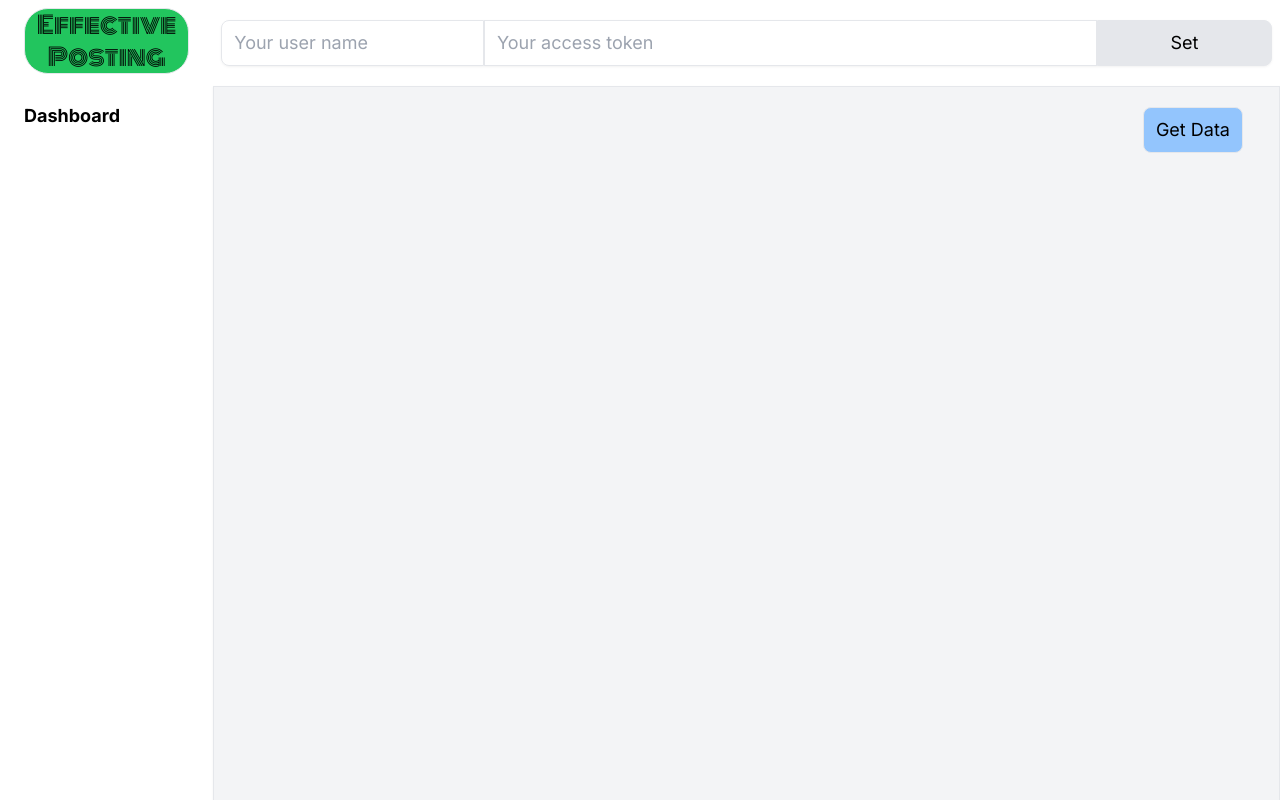
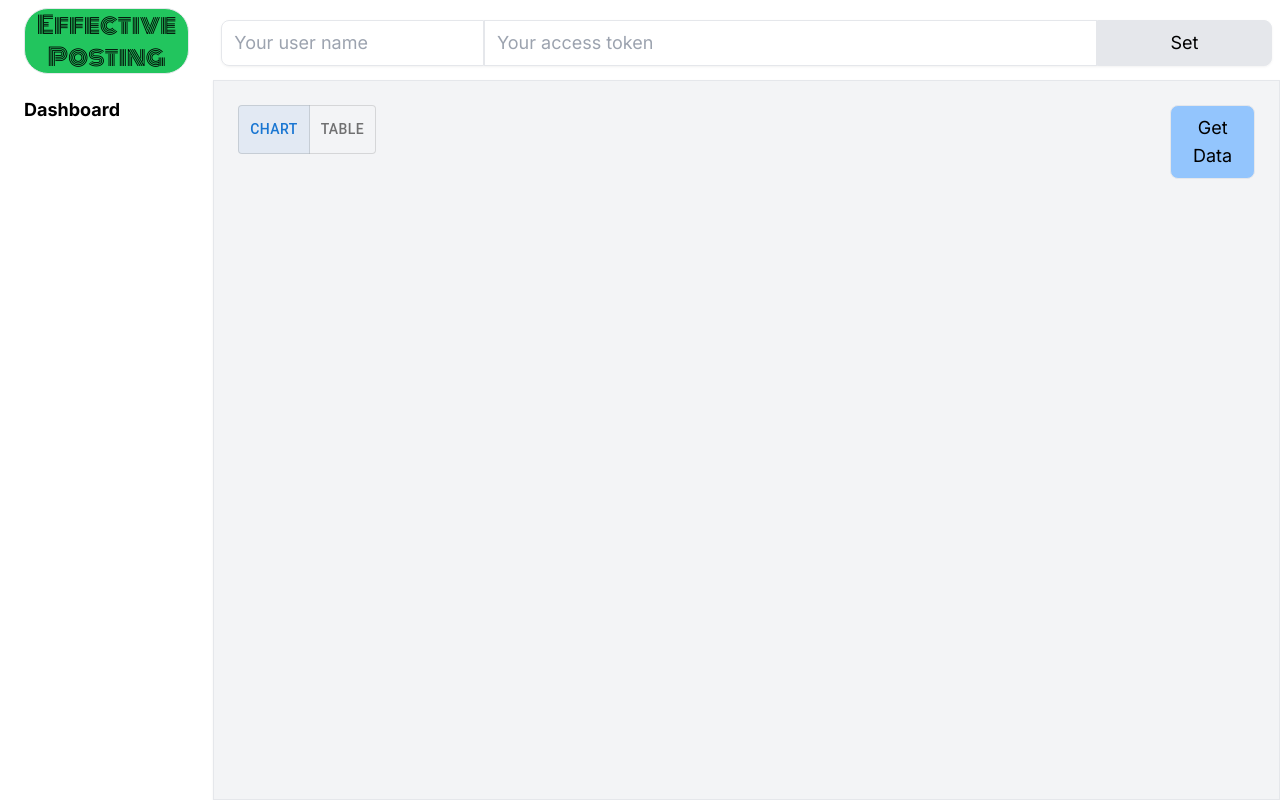
Before and after one commit to HIppei/qiita-effective-posting, a Next.js app: page / in a window 1280 px wide. Built offline with nearby package versions, Linux system fonts and the light colour scheme.

Commit message:
Display depends on toggle state
Overflow for y appears when display size changes

```diff
--- a/package.json
+++ b/package.json
@@ -9,6 +9,9 @@
     "lint": "next lint"
   },
   "dependencies": {
+    "@emotion/react": "^11.11.4",
+    "@emotion/styled": "^11.11.5",
+    "@mui/material": "^5.15.15",
     "next": "14.1.0",
     "react": "^18",
     "react-dom": "^18",
--- a/src/app/layout.tsx
+++ b/src/app/layout.tsx
@@ -1,10 +1,10 @@
 import Logo from '@/components/Logo';
 import Header from '@/components/header';
 import NavMenu from '@/components/nav-menu';
+import TokenProvider from '@/providers/token-provider';
 import type { Metadata } from 'next';
 import { Inter } from 'next/font/google';
 import './globals.css';
-import TokenProvider from '@/providers/token-provider';
 
 const inter = Inter({ subsets: ['latin'] });
 
@@ -21,8 +21,8 @@ export default function RootLayout({
     <html lang="en">
       <body className={inter.className}>
         <TokenProvider>
-          <div className="h-screen min-w-[1080px] overflow-hidden">
-            <div className="flex">
+          <div className="h-screen min-w-[1080px] overflow-y-hidden">
+            <div className="flex h-[10%]">
               <div className="w-2/12 px-6 py-2">
                 <Logo />
               </div>
@@ -30,11 +30,11 @@ export default function RootLayout({
                 <Header />
               </div>
             </div>
-            <div className="flex h-full">
+            <div className="flex h-[90%]">
               <div className="w-2/12">
                 <NavMenu />
               </div>
-              <div className="w-10/12 overflow-y-auto border bg-gray-100 drop-shadow-sm">{children}</div>
+              <div className="w-10/12 border bg-gray-100 drop-shadow-sm">{children}</div>
             </div>
           </div>
         </TokenProvider>
--- a/src/app/page.tsx
+++ b/src/app/page.tsx
@@ -1,8 +1,9 @@
 'use client';
 
 import AppBarChart from '@/components/chart/app-bar-chart';
+import ToggleButtons from '@/components/toggle-buttons';
 import { UserInfoContext } from '@/providers/token-provider';
-import { memo, useContext, useState } from 'react';
+import { useContext, useMemo, useState } from 'react';
 
 // Override console.error
 // This is a hack to suppress the warning about missing defaultProps in recharts library as of version 2.12
@@ -38,9 +39,26 @@ export type QiitaArticle = {
   stocks_count: number;
 };
 
-function HomeComponent() {
+export default function Home() {
   const { userInfo } = useContext(UserInfoContext);
-  const [data, setData] = useState<Article[] | undefined>(undefined);
+  const [data, setData] = useState<Article[] | undefined>();
+  const [display, setDisplay] = useState<'chart' | 'table'>('chart');
+
+  const memoData = useMemo(() => {
+    return data;
+  }, [JSON.stringify(data)]);
+
+  const likesDataKeys = useMemo<{ name: string; key: keyof Article; color?: string | undefined }[]>(
+    () => [
+      { name: 'Likes', key: 'likes', color: '#8884d8' },
+      { name: 'Stocks', key: 'stocks', color: '#82ca9d' },
+    ],
+    []
+  );
+  const viewsDataKeys = useMemo<{ name: string; key: keyof Article; color?: string | undefined }[]>(
+    () => [{ name: 'Views', key: 'views', color: '#EC9F1F' }],
+    []
+  );
 
   const getData = async () => {
     const headers = { authorization: `Bearer ${userInfo.token}` };
@@ -91,36 +109,29 @@ function HomeComponent() {
   };
 
   return (
-    <div className="grid grid-cols-1 gap-y-12">
-      <div className="mr-4 flex flex-row-reverse">
+    <div className="grid h-full grid-cols-1 gap-y-12 overflow-y-auto">
+      <div className="flex p-6">
+        <div className="w-2/12">
+          <ToggleButtons display={display} setDisplay={setDisplay} />
+        </div>
+        <span className="w-9/12" />
         <button
           onClick={getData}
-          className="mr-5 mt-5 rounded-lg border bg-blue-300 px-3 py-2 text-lg hover:bg-blue-500"
+          className="h-fit w-1/12 rounded-lg border bg-blue-300 px-3 py-2 text-lg hover:bg-blue-500"
         >
           Get Data
         </button>
       </div>
-      {data && (
-        <>
+      {memoData && (
+        <div className={`${display === 'table' && 'hidden'}`}>
           <div>
-            <AppBarChart
-              title="Likes & Stocs"
-              data={data}
-              dataKeys={[
-                { name: 'Likes', key: 'likes', color: '#8884d8' },
-                { name: 'Stocks', key: 'stocks', color: '#82ca9d' },
-              ]}
-            />
+            <AppBarChart title="Likes & Stocs" data={memoData} dataKeys={likesDataKeys} />
           </div>
           <div>
-            <AppBarChart title="Views" data={data} dataKeys={[{ name: 'Views', key: 'views', color: '#EC9F1F' }]} />
+            <AppBarChart title="Views" data={memoData} dataKeys={viewsDataKeys} />
           </div>
-        </>
+        </div>
       )}
     </div>
   );
 }
-
-const Home = memo(HomeComponent);
-
-export default Home;
--- a/src/components/chart/app-bar-chart.tsx
+++ b/src/components/chart/app-bar-chart.tsx
@@ -3,14 +3,14 @@
 import { Article } from '@/app/page';
 import dynamic from 'next/dynamic';
 import Link from 'next/link';
-import { ReactElement } from 'react';
+import { ReactElement, memo } from 'react';
 import { Bar, CartesianGrid, Legend, Tooltip, XAxis, YAxis } from 'recharts';
 import { NameType, ValueType } from 'recharts/types/component/DefaultTooltipContent';
 import { ContentType } from 'recharts/types/component/Tooltip';
 
 const BarChart = dynamic(() => import('recharts').then((recharts) => recharts.BarChart), { ssr: false });
 
-export default function AppBarChart({
+function AppBarChart({
   title,
   data,
   dataKeys,
@@ -41,14 +41,14 @@ export default function AppBarChart({
     <g transform={`translate(${x},${y})`}>
       <text x={0} y={0} dy={16}>
         <Link target="_blank" href={data[payload['index']].url}>
-          {payload['index']}
+          {payload['index'] + 1}
         </Link>
       </text>
     </g>
   );
 
   return (
-    <div className="h-92 w-full overflow-x-auto">
+    <div className="h-full w-full overflow-x-auto">
       <p id="chart-title" className="mb-4 text-center font-semibold">
         {title}
       </p>
@@ -82,3 +82,5 @@ export default function AppBarChart({
     </div>
   );
 }
+
+export default memo(AppBarChart);
--- /dev/null
+++ b/src/components/toggle-buttons.tsx
@@ -0,0 +1,17 @@
+import ToggleButton from '@mui/material/ToggleButton';
+import ToggleButtonGroup from '@mui/material/ToggleButtonGroup';
+
+export default function ToggleButtons({
+  display,
+  setDisplay,
+}: {
+  display: string;
+  setDisplay: React.Dispatch<React.SetStateAction<any>>;
+}) {
+  return (
+    <ToggleButtonGroup color="primary" value={display} exclusive onChange={(e, value) => setDisplay(value)}>
+      <ToggleButton value="chart">Chart</ToggleButton>
+      <ToggleButton value="table">Table</ToggleButton>
+    </ToggleButtonGroup>
+  );
+}
```
Also changed, not shown: 1 other file (tests, documents, lock files or other folders).
